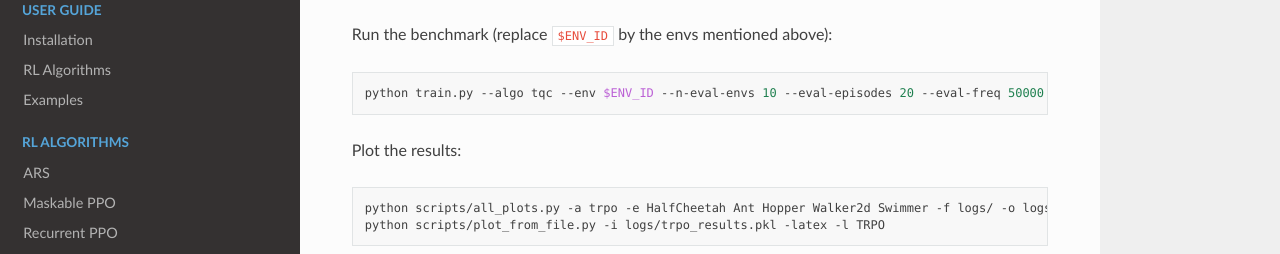
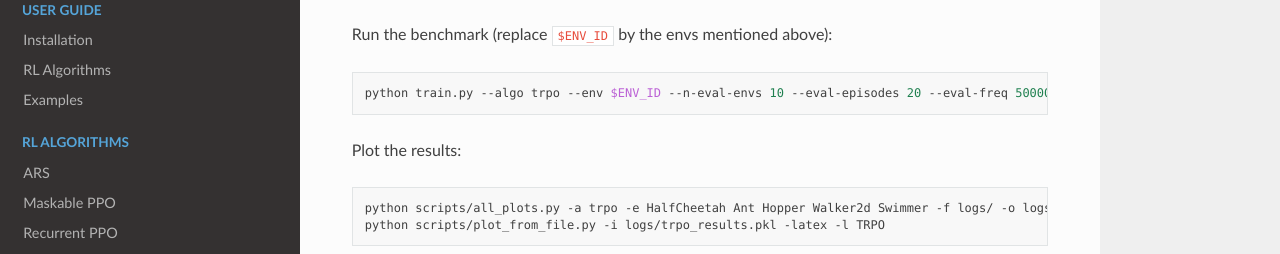
Before and after one commit to Stable-Baselines-Team/stable-baselines3-contrib, a Sphinx documentation site: the page built from docs/modules/trpo.rst, in a window 1280 px wide and 900 px high, scrolled down 1791 px. Shown: the part 174-428 px from the top of the window. Built offline with Sphinx 7.4.7 and the Read the Docs theme 2.0.0, drawn with Linux system fonts in a browser that asks for light colours.

Commit message:
Doc fixes

```diff
--- a/docs/modules/trpo.rst
+++ b/docs/modules/trpo.rst
@@ -1,4 +1,4 @@
-.. _tqc:
+.. _trpo:
 
 .. automodule:: sb3_contrib.trpo
 
@@ -105,7 +105,7 @@ Run the benchmark (replace ``$ENV_ID`` by the envs mentioned above):
 
 .. code-block:: bash
 
-  python train.py --algo tqc --env $ENV_ID --n-eval-envs 10 --eval-episodes 20 --eval-freq 50000
+  python train.py --algo trpo --env $ENV_ID --n-eval-envs 10 --eval-episodes 20 --eval-freq 50000
 
 
 Plot the results:
```
Also changed, not shown: 1 other file.
